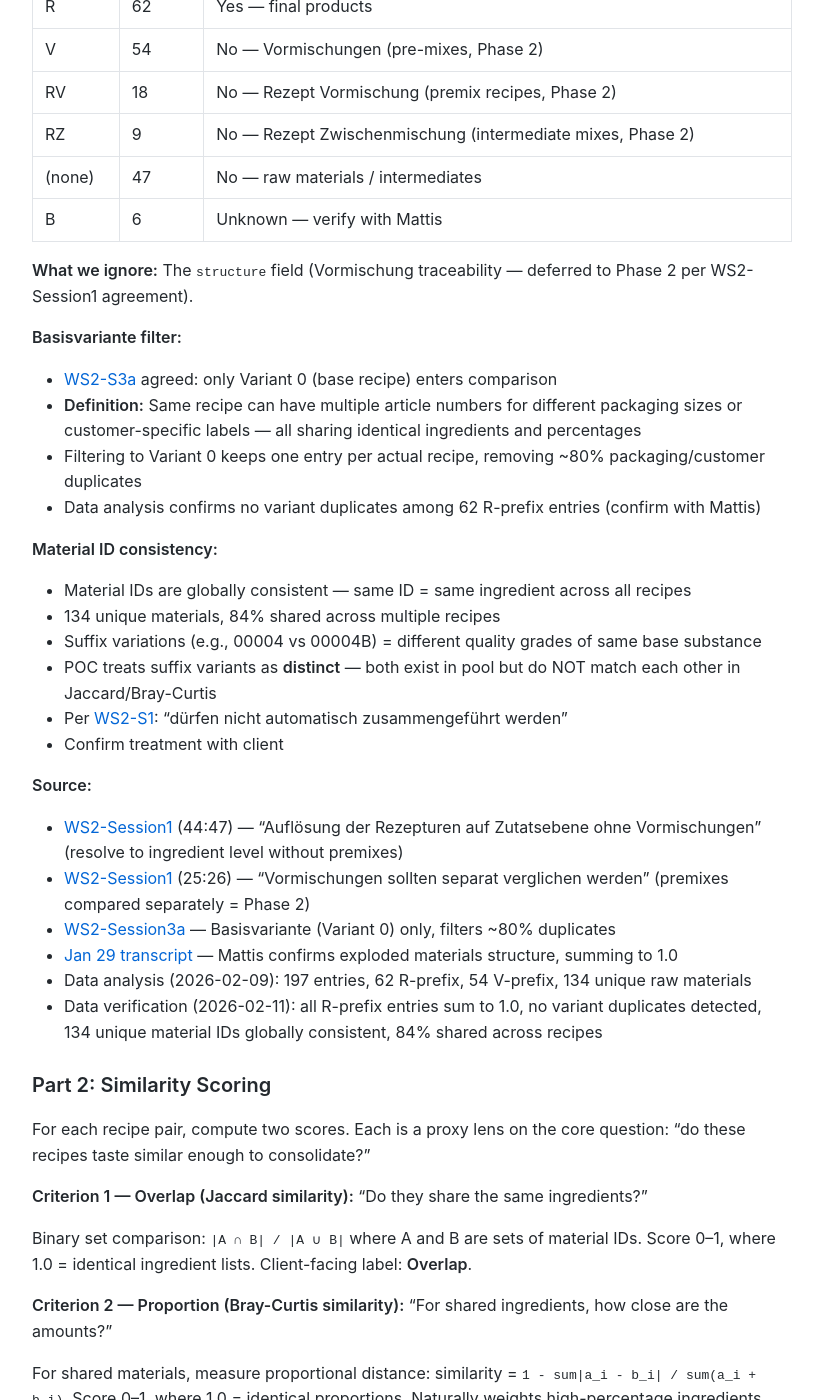
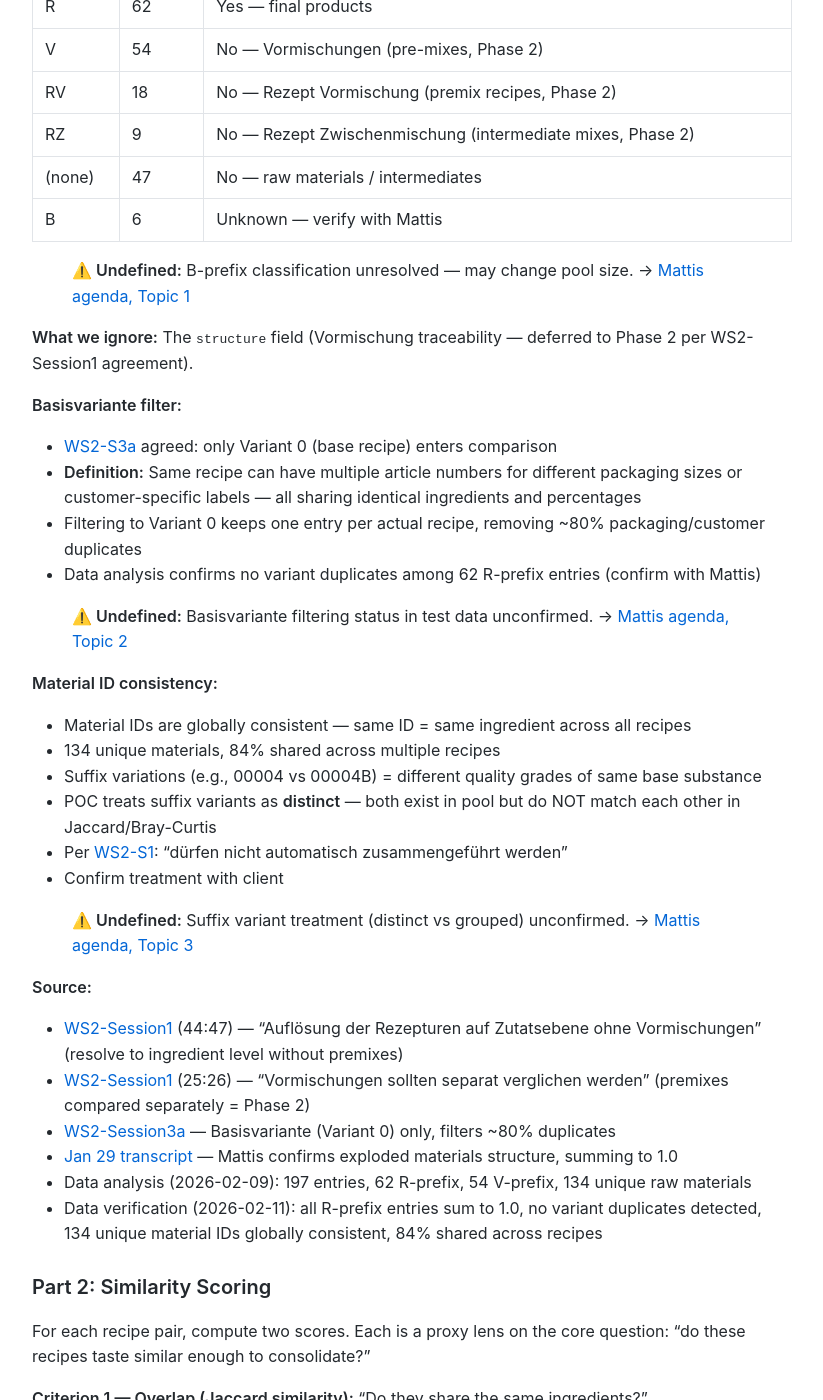
Before and after one commit to MariusWilsch/public-wilsch-ai-pages, a Jekyll site: the page built from project/avo_fullstack/design-doc-sossen-sourcing-poc.md, in a window 1280 px wide and 1400 px high, scrolled down 2192 px. Shown: the whole window, without its empty margins (228-1051 px from the left). Built offline with Jekyll 4.4.1, drawn with Linux system fonts in a browser that asks for light colours; our own code applies the rules of GitHub Pages for plain Markdown files; some of the changed text lies outside the part shown.

Commit message:
Sync from hippocampus 2026-02-13

```diff
--- a/project/avo_fullstack/design-doc-sossen-sourcing-poc.md
+++ b/project/avo_fullstack/design-doc-sossen-sourcing-poc.md
@@ -67,6 +67,8 @@ Load `alle.jsonl` → filter to **R-prefix entries only** (62 final products)
 | (none) | 47 | No — raw materials / intermediates |
 | B | 6 | Unknown — verify with Mattis |
 
+> **⚠️ Undefined:** B-prefix classification unresolved — may change pool size. → [Mattis agenda, Topic 1](https://mariuswilsch.github.io/public-wilsch-ai-pages/project/avo_fullstack/meeting-agenda-mattis-data-confirmation)
+
 **What we ignore:** The `structure` field (Vormischung traceability — deferred to Phase 2 per WS2-Session1 agreement).
 
 **Basisvariante filter:**
@@ -74,6 +76,8 @@ Load `alle.jsonl` → filter to **R-prefix entries only** (62 final products)
 - **Definition:** Same recipe can have multiple article numbers for different packaging sizes or customer-specific labels — all sharing identical ingredients and percentages
 - Filtering to Variant 0 keeps one entry per actual recipe, removing ~80% packaging/customer duplicates
 - Data analysis confirms no variant duplicates among 62 R-prefix entries (confirm with Mattis)
+
+> **⚠️ Undefined:** Basisvariante filtering status in test data unconfirmed. → [Mattis agenda, Topic 2](https://mariuswilsch.github.io/public-wilsch-ai-pages/project/avo_fullstack/meeting-agenda-mattis-data-confirmation)
 
 **Material ID consistency:**
 - Material IDs are globally consistent — same ID = same ingredient across all recipes
@@ -83,6 +87,7 @@ Load `alle.jsonl` → filter to **R-prefix entries only** (62 final products)
 - Per [WS2-S1](https://docs.google.com/document/d/1KRF-IktLEuM8wlyGnXjg-yfK3KoQR-zqwzDlHyqqXGs): "dürfen nicht automatisch zusammengeführt werden"
 - Confirm treatment with client
 
+> **⚠️ Undefined:** Suffix variant treatment (distinct vs grouped) unconfirmed. → [Mattis agenda, Topic 3](https://mariuswilsch.github.io/public-wilsch-ai-pages/project/avo_fullstack/meeting-agenda-mattis-data-confirmation)
 
 **Source:**
 - [WS2-Session1](https://docs.google.com/document/d/1KRF-IktLEuM8wlyGnXjg-yfK3KoQR-zqwzDlHyqqXGs) (44:47) — "Auflösung der Rezepturen auf Zutatsebene ohne Vormischungen" (resolve to ingredient level without premixes)
@@ -117,6 +122,8 @@ For shared materials, measure proportional distance: similarity = `1 - sum|a_i -
 **(b) Algorithm-based:** Group all materials by category, sum percentages within each group, then re-run Jaccard + Bray-Curtis on the category-aggregated data. Gives richer information — not just "shared category" but "how close are the category-level amounts?"
 
 **Assumption:** Suffix variants (e.g., 00004 vs 00004B) likely belong to the same Einkaufsgruppe — to be verified once Stammdaten CSV is available. If confirmed, category-level comparison would recognize them as substitutable despite being treated as distinct at the exact-ID level. Value of either sub-approach to be determined empirically. Neither is POC scope.
+
+> **⚠️ Undefined:** Stammdaten CSV availability blocks Category criterion. → [Mattis agenda, Topic 4](https://mariuswilsch.github.io/public-wilsch-ai-pages/project/avo_fullstack/meeting-agenda-mattis-data-confirmation)
 
 **Source:**
 - [Pflichtenheft §3](https://mariuswilsch.github.io/public-wilsch-ai-pages/project/avo_fullstack/pflichtenheft-ki-projekt-sossen-sourcing) — FR-02 (Material_ID matching), FR-02a (overlap ratio), FR-04 (percentage similarity), FR-08 (category matching)
@@ -201,6 +208,8 @@ All three outcomes are valid POC results. A negative finding is still a finding.
 
 **Blocked by:** 5 known duplicate pairs from Herr Behrens (meeting agenda item).
 
+> **⚠️ Undefined:** Evaluation table format + pair selection pending Behrens meeting. → [Behrens agenda](https://mariuswilsch.github.io/public-wilsch-ai-pages/project/avo_fullstack/meeting-agenda-behrens-validation)
+
 **Source:**
 - [Pflichtenheft §9](https://mariuswilsch.github.io/public-wilsch-ai-pages/project/avo_fullstack/pflichtenheft-ki-projekt-sossen-sourcing) — evaluation methodology, success criteria
 - [Nov 8 transcript](https://app.fireflies.ai/view/01K9J1PK1YHP4HXC5VD0NJGWT2) — 3→5 pairs negotiation (Thomas pushed for 5, customer compliance concern)
```
